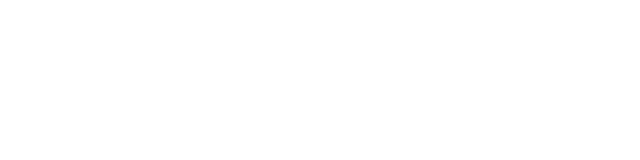
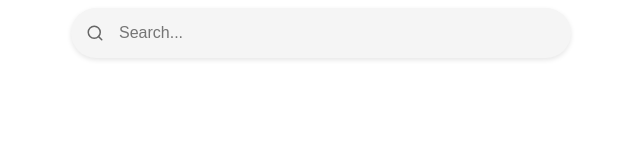
Before and after one commit to mozartamadeus1756/IMDB, a SvelteKit app: page /search in a window 1280 px wide. Shown: the top 160 px of the page, without its empty margins (319-959 px from the left). Built offline with nearby package versions, Linux system fonts and the light colour scheme.

Commit message:
feat: implement search bar component with input handling and clear functionality

```diff
--- a/src/routes/search/+page.svelte
+++ b/src/routes/search/+page.svelte
@@ -1 +1,144 @@
 <!--- egen søke side med en søke bar koblet til en json eller noee såntntt t!!  -->
+
+<script>
+    // Props
+    export let placeholder = "Search...";
+    export let value = "";
+
+    // Events
+    export let onSearch = () => {};
+    export let onChange = (value) => {};
+
+    // Local state
+    let inputElement;
+    let isActive = false;
+
+    // Handle form submission
+    function handleSubmit(event) {
+      event.preventDefault();
+      onSearch(value);
+    }
+
+    // Handle input change
+    function handleInput(event) {
+      value = event.target.value;
+      onChange(value);
+    }
+
+    // Focus the input
+    function focusInput() {
+      inputElement.focus();
+    }
+
+    // Clear the input
+    function clearInput() {
+      value = "";
+      onChange("");
+      inputElement.focus();
+    }
+  </script>
+
+  <div class="search-bar-container" class:active={isActive}>
+    <form on:submit={handleSubmit} class="search-form">
+      <button type="submit" class="search-icon-button" aria-label="Search">
+        <svg xmlns="http://www.w3.org/2000/svg" viewBox="0 0 24 24" fill="none" stroke="currentColor" stroke-width="2" stroke-linecap="round" stroke-linejoin="round" class="search-icon">
+          <circle cx="11" cy="11" r="8"></circle>
+          <line x1="21" y1="21" x2="16.65" y2="16.65"></line>
+        </svg>
+      </button>
+
+      <input
+        type="text"
+        bind:this={inputElement}
+        bind:value
+        on:input={handleInput}
+        on:focus={() => isActive = true}
+        on:blur={() => isActive = false}
+        {placeholder}
+        class="search-input"
+      />
+
+      {#if value}
+        <button type="button" class="clear-button" on:click={clearInput} aria-label="Clear search">
+          <svg xmlns="http://www.w3.org/2000/svg" viewBox="0 0 24 24" fill="none" stroke="currentColor" stroke-width="2" stroke-linecap="round" stroke-linejoin="round" class="clear-icon">
+            <line x1="18" y1="6" x2="6" y2="18"></line>
+            <line x1="6" y1="6" x2="18" y2="18"></line>
+          </svg>
+        </button>
+      {/if}
+    </form>
+  </div>
+
+  <style>
+    .search-bar-container {
+      position: relative;
+      width: 100%;
+      max-width: 500px;
+      margin: 0 auto;
+      border-radius: 50px;
+      background-color: #f5f5f5;
+      transition: all 0.3s ease;
+      box-shadow: 0 2px 5px rgba(0, 0, 0, 0.1);
+    }
+
+    .search-bar-container.active {
+      box-shadow: 0 3px 10px rgba(0, 0, 0, 0.15);
+    }
+
+    .search-form {
+      display: flex;
+      align-items: center;
+      width: 100%;
+      height: 50px;
+    }
+
+    .search-icon-button {
+      background: none;
+      border: none;
+      padding: 0 15px;
+      cursor: pointer;
+      display: flex;
+      align-items: center;
+      justify-content: center;
+    }
+
+    .search-icon {
+      width: 18px;
+      height: 18px;
+      color: #666;
+    }
+
+    .search-input {
+      flex: 1;
+      border: none;
+      background: transparent;
+      padding: 0;
+      font-size: 16px;
+      color: #333;
+      outline: none;
+      height: 100%;
+    }
+
+    .clear-button {
+      background: none;
+      border: none;
+      padding: 0 15px;
+      cursor: pointer;
+      display: flex;
+      align-items: center;
+      justify-content: center;
+    }
+
+    .clear-icon {
+      width: 16px;
+      height: 16px;
+      color: #666;
+    }
+
+    /* Responsive adjustments */
+    @media (max-width: 768px) {
+      .search-bar-container {
+        max-width: 100%;
+      }
+    }
+  </style>
```
